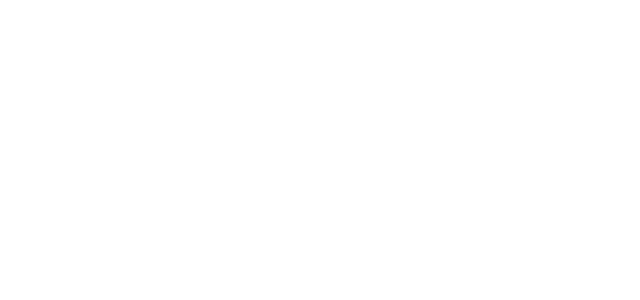
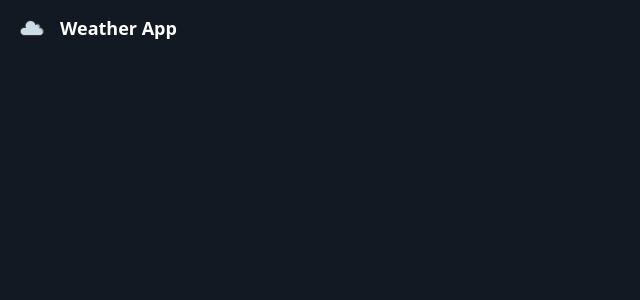
Before and after one commit to max1maln0/weather, a React (Vite) app: page / in a window 1280 px wide. Shown: the top 300 px of the page, without its empty margins (0-640 px from the left). Built offline with nearby package versions, Linux system fonts and the light colour scheme.

Commit message:
add Header

```diff
--- a/src/App.jsx
+++ b/src/App.jsx
@@ -1,4 +1,4 @@
-
+import Weather from './pages/Weather/Weather.jsx';
 
 
 function App() {
@@ -6,7 +6,7 @@
 
   return (
     <>
-
+      <Weather />
     </>
   )
 }
--- a/src/components/Header.jsx
+++ b/src/components/Header.jsx
@@ -0,0 +1,11 @@
+import sunIcon from "../assets/icons/Cloude.png";
+
+
+export default function Header() {
+  return (
+    <header className="flex items-center gap-3 px-4 py-3 font-bold text-lg">
+        <img src={sunIcon} alt="Sun Icon" className="w-8 h-8 opacity-90"/>
+        <h1 className="">Weather App</h1>
+    </header>
+  );
+}
--- a/src/index.css
+++ b/src/index.css
@@ -1,14 +1,13 @@
 @import "tailwindcss";
 
-:root {
-  font-family: system-ui, -apple-system, "Segoe UI", Roboto, Arial, sans-serif;
-  line-height: 1.5;
-  font-synthesis: none;
-  text-rendering: optimizeLegibility;
-  -webkit-font-smoothing: antialiased;
-  -moz-osx-font-smoothing: grayscale;
+@theme {
+  --color-weather-100: #f0f4ff; /*основной текст*/
+  --color-weather-900: #121923;  /*фон*/
 }
 
-body {
-  margin: 0;
+@layer base {
+  body {
+    background-color: var(--color-weather-900);
+    color: white;
+  }
 }
--- a/src/pages/Weather/Weather.jsx
+++ b/src/pages/Weather/Weather.jsx
@@ -0,0 +1,7 @@
+import Header from '../../components/Header.jsx';
+
+export default function Weather() {
+    return(
+        <Header />
+    )
+}
```
Also changed, not shown: src/assets/icons/Cloude.png (added).
